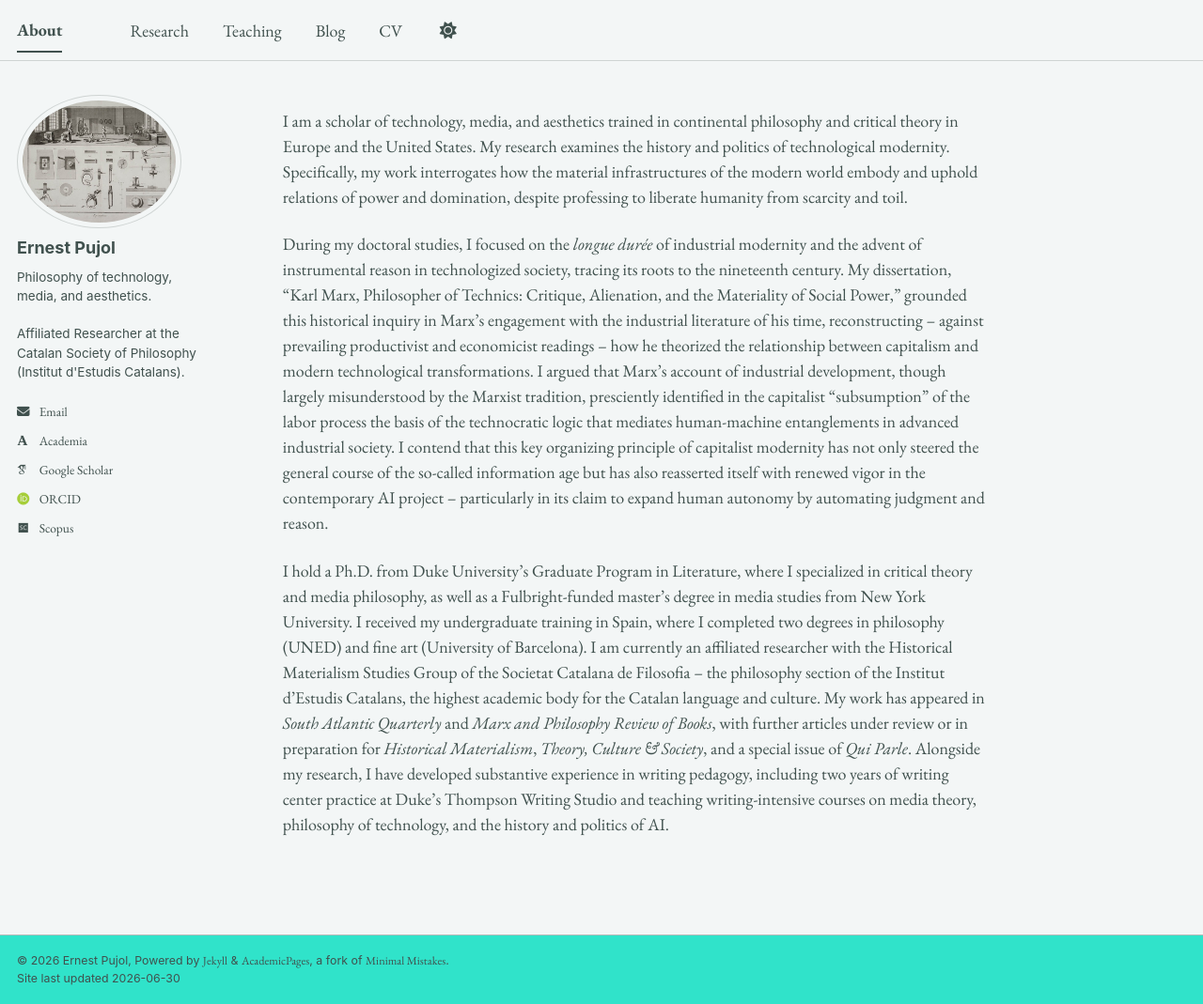
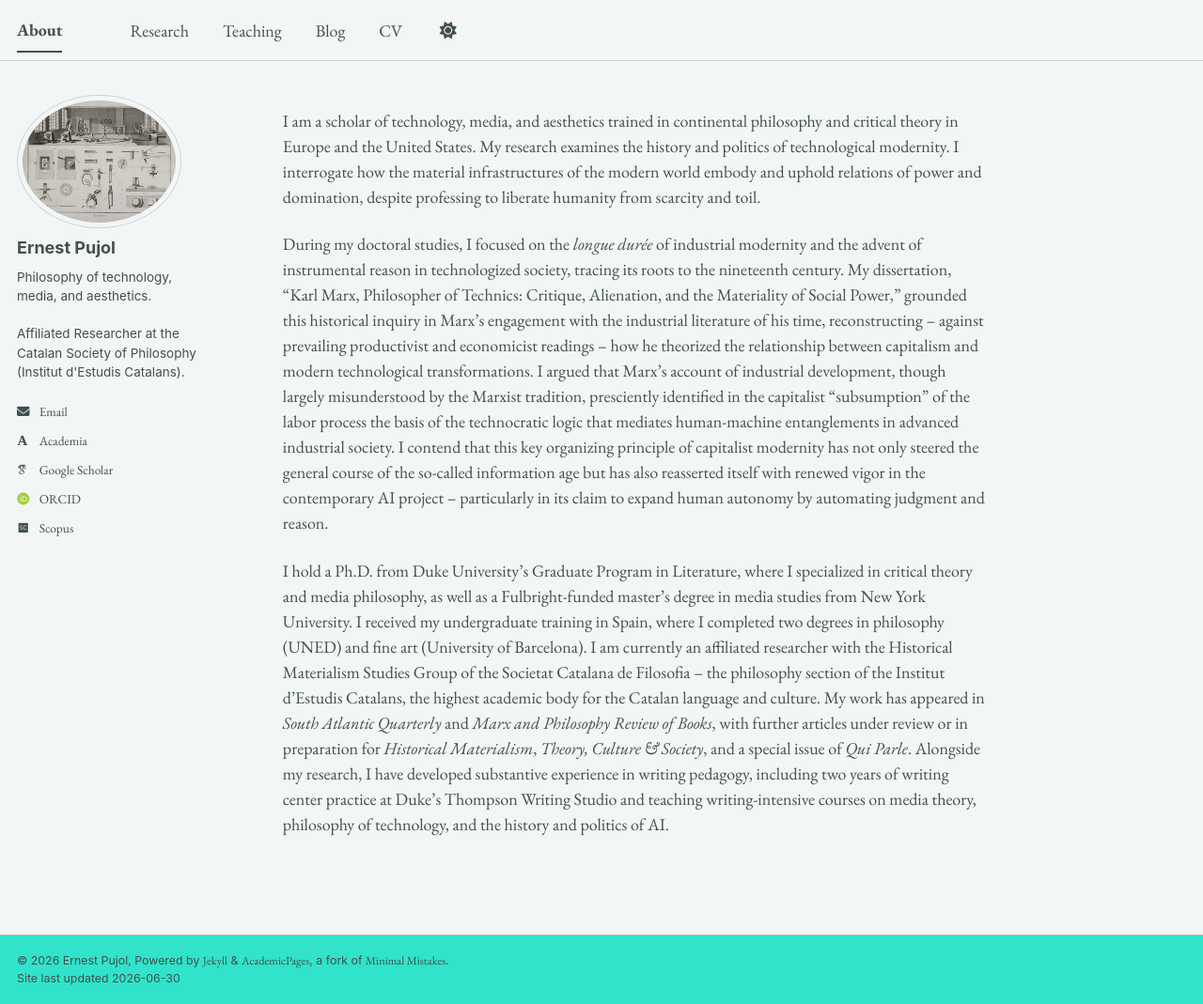
Before and after one commit to epujol90/epujol90.github.io, a Jekyll site: the page built from _pages/about.md, in a window 1280 px wide and 1069 px high. Shown: the whole window at 94% size. Built offline with Jekyll 4.4.1, drawn with Linux system fonts in a browser that asks for light colours; some web fonts are replaced; a script bundle is joined from its source files by our own code; library files that are not in the unit come from our copies.

Commit message:
Update about.md

```diff
--- a/_pages/about.md
+++ b/_pages/about.md
@@ -6,7 +6,7 @@ redirect_from:
   - /about/
   - /about.html
 ---
-I am a scholar of technology, media, and aesthetics trained in continental philosophy and critical theory in Europe and the United States. My research examines the history and politics of technological modernity. Specifically, my work interrogates how the material infrastructures of the modern world embody and uphold relations of power and domination, despite professing to liberate humanity from scarcity and toil.
+I am a scholar of technology, media, and aesthetics trained in continental philosophy and critical theory in Europe and the United States. My research examines the history and politics of technological modernity. I interrogate how the material infrastructures of the modern world embody and uphold relations of power and domination, despite professing to liberate humanity from scarcity and toil.
 
 During my doctoral studies, I focused on the _longue durée_ of industrial modernity and the advent of instrumental reason in technologized society, tracing its roots to the nineteenth century. My dissertation, “Karl Marx, Philosopher of Technics: Critique, Alienation, and the Materiality of Social Power,” grounded this historical inquiry in Marx’s engagement with the industrial literature of his time, reconstructing -- against prevailing productivist and economicist readings -- how he theorized the relationship between capitalism and modern technological transformations. I argued that Marx’s account of industrial development, though largely misunderstood by the Marxist tradition, presciently identified in the capitalist "subsumption" of the labor process the basis of the technocratic logic that mediates human-machine entanglements in advanced industrial society. I contend that this key organizing principle of capitalist modernity has not only steered the general course of the so-called information age but has also reasserted itself with renewed vigor in the contemporary AI project -- particularly in its claim to expand human autonomy by automating judgment and reason.
 
```
